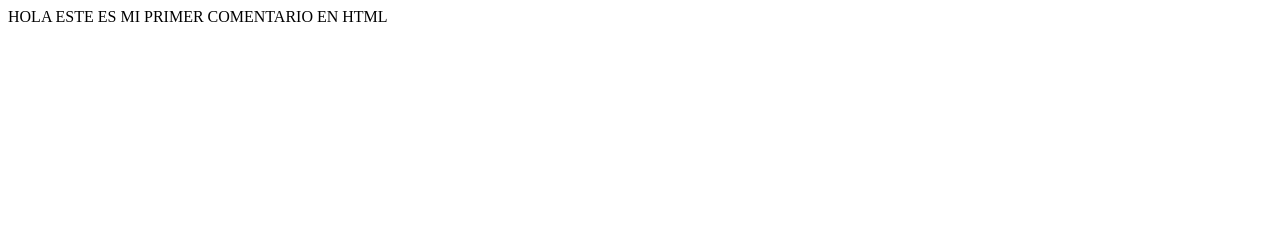
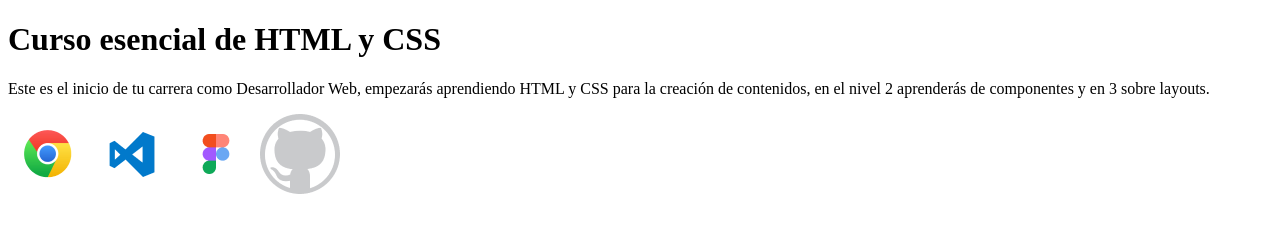
Before and after one commit to MishaelManrrique/MishaelManrrique.github.io, a plain HTML site: page index.html in a window 1280 px wide. Drawn offline with Linux system fonts and the light colour scheme.

Commit message:
añadiendo imágenes al proyecto HTML y CSS
Signed-off-by: MishaelManrrique <115332520+MishaelManrrique@users.noreply.github.com>

```diff
--- a/index.html
+++ b/index.html
@@ -1,11 +1,26 @@
 <!DOCTYPE html>
-<html lang="en">
-<head>
+<html lang="es">
+  <head>
     <meta charset="UTF-8">
     <meta http-equiv="X-UA-Compatible" content="IE=edge">
     <meta name="viewport" content="width=device-width, initial-scale=1.0">
-    <title>Document</title>
-</head>
-<body>
-    HOLA ESTE ES MI PRIMER COMENTARIO EN HTML </body>
+    <title>el blog de mishael manrrique</title>
+  </head>
+  <body>
+    <h1> Curso esencial de HTML y CSS
+
+    </h1>
+    <p>
+     Este es el inicio de tu carrera como Desarrollador Web, empezarás aprendiendo HTML y CSS para la creación de contenidos, en el nivel 2 aprenderás de componentes y en 3 sobre layouts.
+    </p>
+
+    <img src="imagenes/google-chrome.png.png" alt="logo de google chrome" title="logo de google chrome">
+    <img src="imagenes/visual-stude-code.png.png" alt="logo de visual stude code" title="logo de visual stude code">
+    <img src="imagenes/figma.png.png" alt="logo de figma" title=" logo de figma">
+    <img src="imagenes/git-hub.png.png" alt="logo de github" title="logo de git hub">
+
+
+</body>
+
+
 </html>
```
Also changed, not shown: imagenes/figma.png.png (added), imagenes/git-hub.png.png (added), imagenes/google-chrome.png.png (added), imagenes/visual-stude-code.png.png (added).
